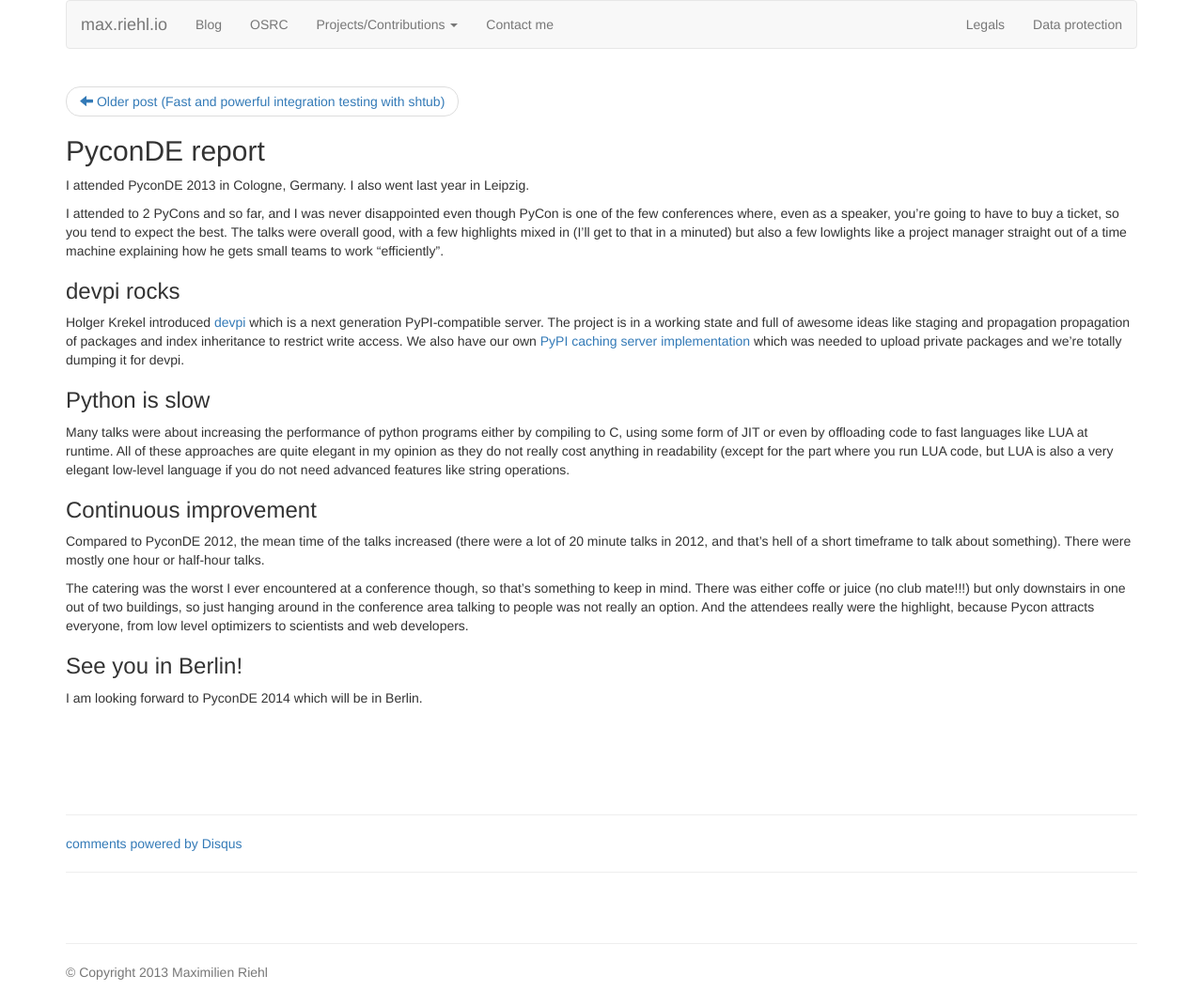
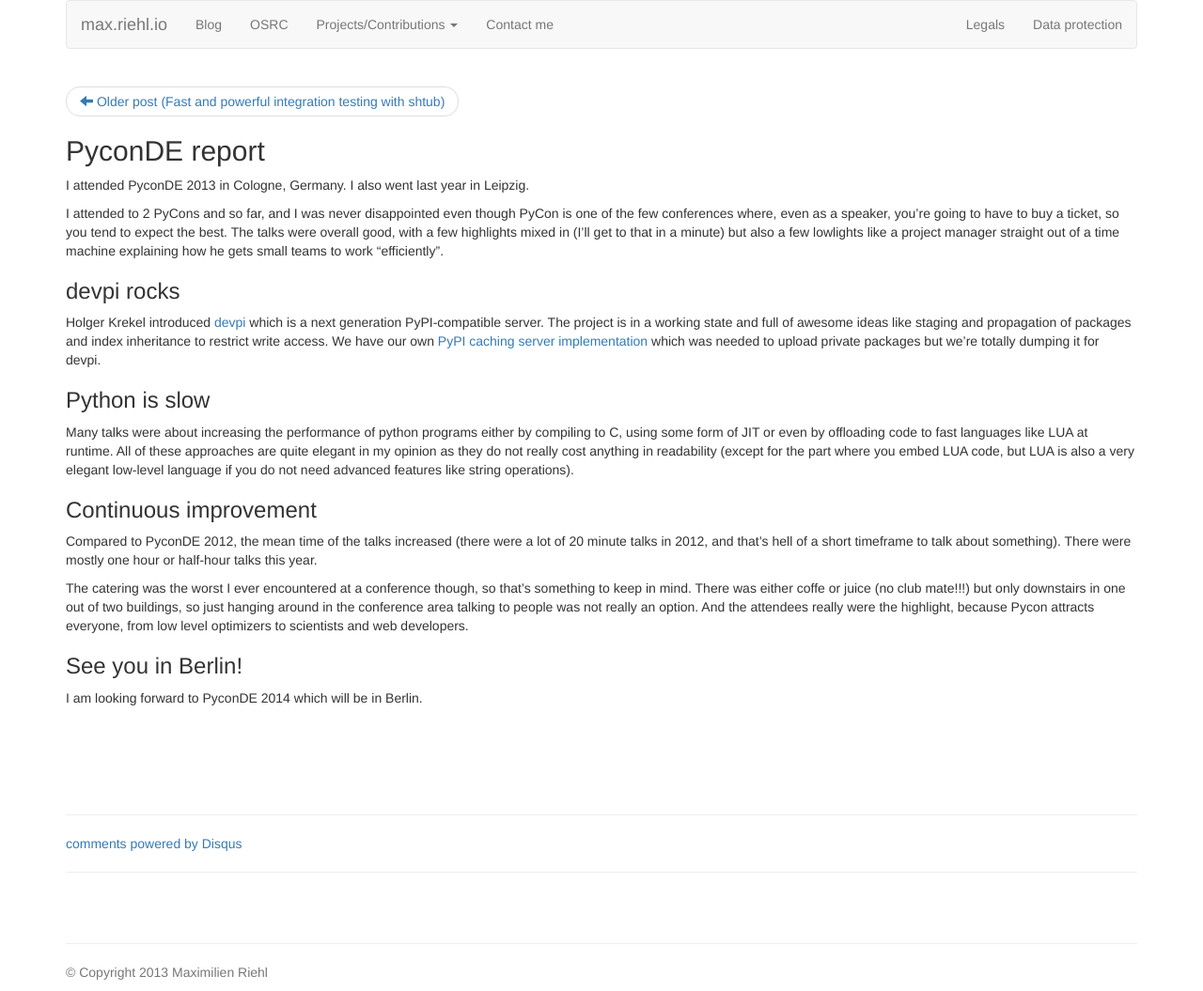
Before and after one commit to mriehl/mriehl.github.io, a Jekyll site: the page built from _posts/2013-10-20-pyconde-report.md, in a window 1280 px wide. Shown: the whole page at 94% size. Built offline with Jekyll 4.4.1, drawn with Linux system fonts in a browser that asks for light colours; nearby versions of some CDN libraries; comment, search, counter and statistics services are not loaded; grey boxes are pictures that could not be loaded.

Commit message:
fix typos

```diff
--- a/_posts/2013-10-20-pyconde-report.md
+++ b/_posts/2013-10-20-pyconde-report.md
@@ -12,26 +12,26 @@ I attended PyconDE 2013 in Cologne, Germany. I also went last year in Leipzig.
 
 I attended to 2 PyCons and so far, and I was never disappointed even though PyCon is one of the few conferences where, even as a speaker,
 you're going to have to buy a ticket, so you tend to expect the best.
-The talks were overall good, with a few highlights mixed in (I'll get to that in a minuted) but also a few lowlights
+The talks were overall good, with a few highlights mixed in (I'll get to that in a minute) but also a few lowlights
 like a project manager straight out of a time machine explaining how he gets small teams to work "efficiently".
 
 ### devpi rocks
 Holger Krekel introduced [devpi](http://doc.devpi.net/latest/) which is a next generation PyPI-compatible server.
-The project is in a working state and full of awesome ideas like staging and propagation propagation of packages and
+The project is in a working state and full of awesome ideas like staging and propagation of packages and
 index inheritance to restrict write access.
-We also have our own [PyPI caching server implementation](https://github.com/yadt/pypiproxy) which was needed to upload private
-packages and we're totally dumping it for devpi.
+We have our own [PyPI caching server implementation](https://github.com/yadt/pypiproxy) which was needed to upload private
+packages but we're totally dumping it for devpi.
 
 ### Python is slow
 Many talks were about increasing the performance of python programs either by compiling to C, using some form of JIT or even
 by offloading code to fast languages like LUA at runtime.
 All of these approaches are quite elegant in my opinion as they do not really cost anything in readability (except for
-the part where you run LUA code, but LUA is also a very elegant low-level language if you do not need advanced features like
-string operations.
+the part where you embed LUA code, but LUA is also a very elegant low-level language if you do not need advanced features like
+string operations).
 
 ### Continuous improvement
 Compared to PyconDE 2012, the mean time of the talks increased (there were a lot of 20 minute talks in 2012, and that's
-hell of a short timeframe to talk about something). There were mostly one hour or half-hour talks.
+hell of a short timeframe to talk about something). There were mostly one hour or half-hour talks this year.
 
 The catering was the worst I ever encountered at a conference though, so that's something to keep in mind.
 There was either coffe or juice (no club mate!!!) but only downstairs in one out of two buildings, so just hanging around in the conference
```
